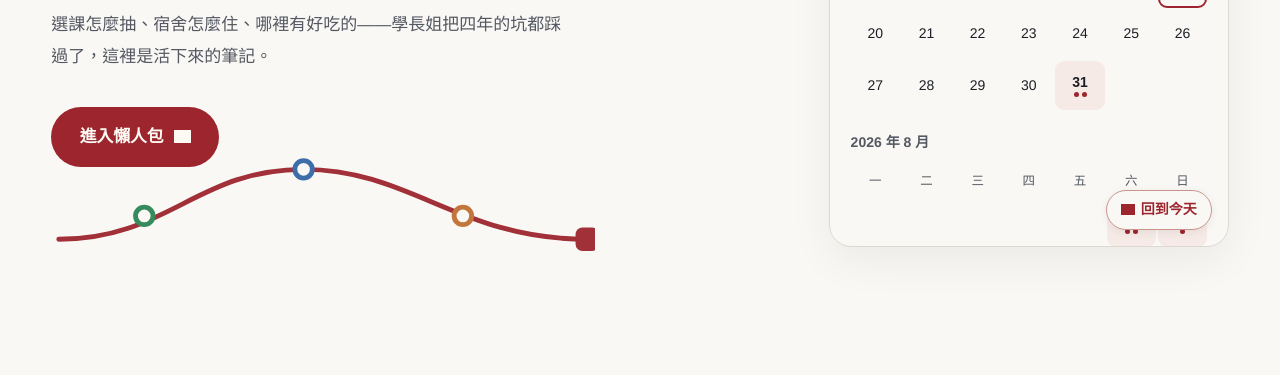
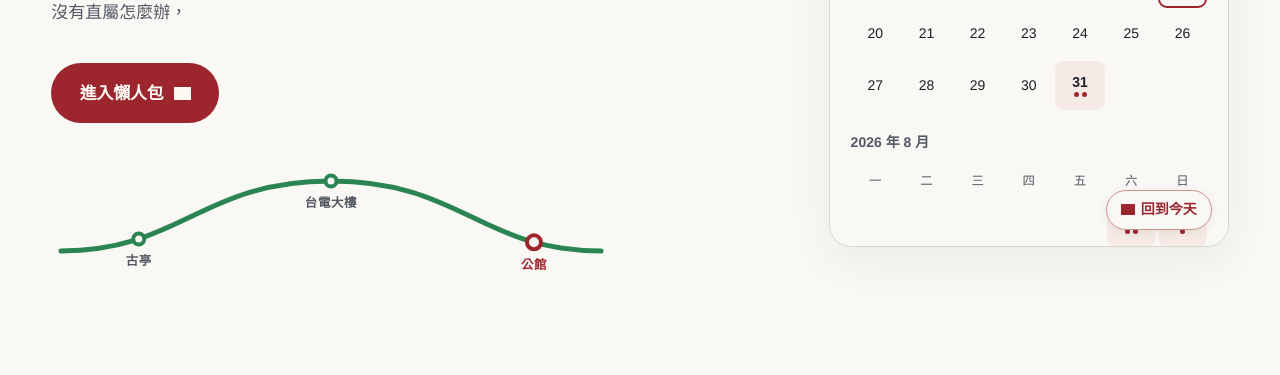
Before and after one commit to NTUST-OpenSource/freshman, an Astro site: page / in a window 1280 px wide. Shown: the part 425-800 px from the top of the page. Built offline with nearby package versions, Linux system fonts and the light colour scheme; Astro itself is replaced by a stand-in of ours; grey boxes are pictures that could not be loaded.

Commit message:
feat(landing): metro stations with named stops and arriving train
- green line route with Guting, Taipower Building, Gongguan stops
- stations and train anchored on one offset-path, always centered
- train ride animation with 30 percent chance to dwell mid-route
- wider gap between CTA and route, hero copy updated by maintainer

```diff
--- a/src/pages/index.astro
+++ b/src/pages/index.astro
@@ -14,10 +14,10 @@ import Calendar from '../components/Calendar.astro';
       <div class="landing__hero">
         <p class="landing__eyebrow landing-rise" style="--d: 1">開學前指南</p>
         <h1 class="landing__title landing-rise" style="--d: 2">
-          開學前，把台科<br />摸得一清二楚
+          天大地大<br />臺科大
         </h1>
         <p class="landing__desc landing-rise" style="--d: 3">
-          選課怎麼抽、宿舍怎麼住、哪裡有好吃的——學長姐把四年的坑都踩過了，這裡是活下來的筆記。
+          沒有直屬怎麼辦，
         </p>
         <a class="landing__cta landing-rise" style="--d: 4" href="/article/start/">
           進入懶人包
@@ -25,27 +25,51 @@ import Calendar from '../components/Calendar.astro';
         </a>
       </div>
 
-      <svg
-        class="landing__route"
-        viewBox="0 0 560 120"
-        fill="none"
-        aria-hidden="true"
-      >
+      <div class="landing__route" aria-hidden="true">
+        <svg viewBox="0 0 560 120" fill="none" preserveAspectRatio="none">
           <path
             class="landing__route-line"
             pathLength="1"
-          d="M8 96 C 120 96 150 24 260 24 S 420 96 552 96"
-          stroke="var(--brand)"
+            d="M 10 96 C 130 96 150 26 280 26 S 430 96 550 96"
+            stroke="var(--c-course)"
             stroke-width="5"
             stroke-linecap="round"
           ></path>
-        <circle class="landing__station" style="--s: 1" cx="96" cy="72" r="9" fill="var(--paper)" stroke="var(--c-course)" stroke-width="5"></circle>
-        <circle class="landing__station" style="--s: 2" cx="260" cy="24" r="9" fill="var(--paper)" stroke="var(--c-life)" stroke-width="5"></circle>
-        <circle class="landing__station" style="--s: 3" cx="424" cy="72" r="9" fill="var(--paper)" stroke="var(--c-info)" stroke-width="5"></circle>
-        <rect class="landing__station" style="--s: 4" x="540" y="84" width="24" height="24" rx="7" fill="var(--brand)"></rect>
         </svg>
+        <span class="landing__station" data-label="古亭" style="--pos: 14%; --s: 1"></span>
+        <span class="landing__station" data-label="台電大樓" style="--pos: 50%; --s: 2"></span>
+        <span class="landing__station landing__station--dest" data-label="公館" style="--pos: 88%; --s: 3"></span>
+        <span class="landing__train" id="landing-train"></span>
+      </div>
     </div>
 
     <Calendar />
   </div>
+
+  <script>
+    // 列車進站：古亭出發，30% 機率在台電大樓停靠，最後抵達公館（台科）
+    const train = document.getElementById('landing-train');
+    const reduced = matchMedia('(prefers-reduced-motion: reduce)').matches;
+    if (train && !reduced) {
+      const ease = 'cubic-bezier(0.4, 0, 0.2, 1)';
+      const ride = async () => {
+        train.style.opacity = '1';
+        await train.animate(
+          [{ offsetDistance: '0%' }, { offsetDistance: '50%' }],
+          { duration: 950, easing: ease, fill: 'forwards' },
+        ).finished;
+        if (Math.random() < 0.3) await new Promise((r) => setTimeout(r, 700));
+        await train.animate(
+          [{ offsetDistance: '50%' }, { offsetDistance: '88%' }],
+          { duration: 800, easing: ease, fill: 'forwards' },
+        ).finished;
+        train.animate([{ opacity: 1 }, { opacity: 0 }], {
+          duration: 450,
+          delay: 300,
+          fill: 'forwards',
+        });
+      };
+      setTimeout(ride, 1750); // 等路線描線完成
+    }
+  </script>
 </Base>
--- a/src/styles/global.css
+++ b/src/styles/global.css
@@ -173,7 +173,7 @@ main {
 
 .landing__stage {
   position: relative;
-  padding-block: 2rem 6rem;
+  padding-block: 2rem 9.5rem;
 }
 
 .landing__brand {
@@ -261,14 +261,27 @@ main {
   }
 }
 
-/* 招牌元素：捷運路線描線動畫（分類色站點） */
+/* 招牌元素：捷運松山新店線 古亭—台電大樓—公館（台科） */
 .landing__route {
   position: absolute;
   left: 0;
   bottom: 0;
-  width: min(34rem, 90%);
-  height: auto;
-  opacity: 0.95;
+  width: 560px;
+  max-width: 100%;
+  height: 120px;
+}
+
+@media (max-width: 680px) {
+  .landing__route {
+    display: none;
+  }
+}
+
+.landing__route svg {
+  position: absolute;
+  inset: 0;
+  width: 100%;
+  height: 100%;
 }
 
 .landing__route-line {
@@ -283,18 +296,65 @@ main {
   }
 }
 
+/* 站點與列車都錨定在同一條 offset-path 上，必然置中於線 */
+.landing__station,
+.landing__train {
+  position: absolute;
+  border-radius: 50%;
+  offset-path: path('M 10 96 C 130 96 150 26 280 26 S 430 96 550 96');
+  offset-rotate: 0deg;
+}
+
 .landing__station {
-  transform-box: fill-box;
-  transform-origin: center;
+  width: 15px;
+  height: 15px;
+  background: var(--paper);
+  border: 4.5px solid var(--c-course);
+  offset-distance: var(--pos);
   scale: 0;
   animation: landing-pop 0.45s var(--ease) forwards;
   animation-delay: calc(0.55s + var(--s) * 0.22s);
+}
+
+.landing__station::after {
+  content: attr(data-label);
+  position: absolute;
+  top: calc(100% + 0.45rem);
+  left: 50%;
+  translate: -50% 0;
+  white-space: nowrap;
+  font-size: var(--text-tiny);
+  font-weight: 650;
+  letter-spacing: 0.05em;
+  color: var(--ink-soft);
+}
+
+.landing__station--dest {
+  width: 18px;
+  height: 18px;
+  border-color: var(--brand);
+}
+
+.landing__station--dest::after {
+  color: var(--brand);
+  font-weight: 750;
 }
 
 @keyframes landing-pop {
   to {
     scale: 1;
   }
+}
+
+.landing__train {
+  width: 13px;
+  height: 13px;
+  background: var(--brand);
+  border: 2.5px solid var(--paper);
+  box-shadow: 0 2px 8px color-mix(in oklab, var(--brand) 45%, transparent);
+  offset-distance: 0%;
+  opacity: 0;
+  z-index: 1;
 }
 
 /* ---- chip ---- */
```
Lines whose indentation alone changed are shown as unchanged.
